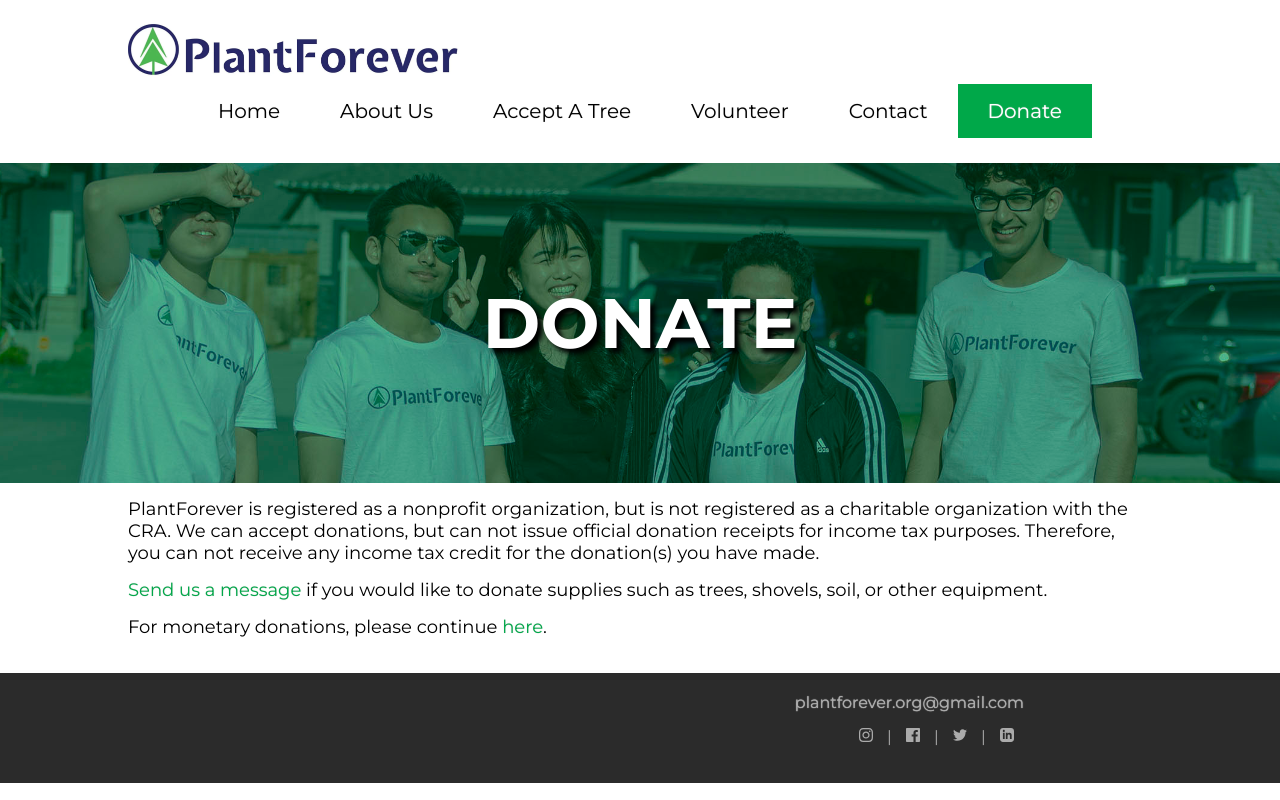
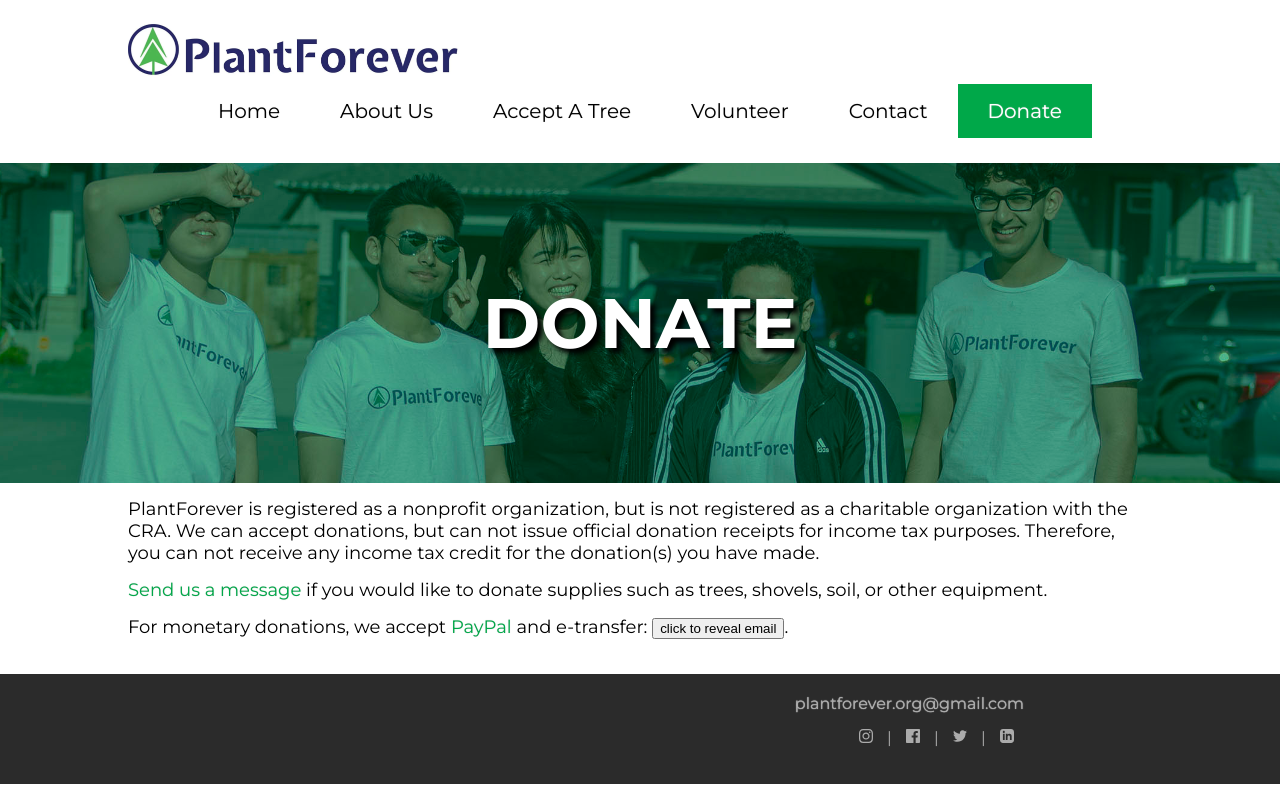
Before and after one commit to cocoliliace/PlantForever, a Vue app: page /donate in a window 1280 px wide. Built offline with nearby package versions, Linux system fonts and the light colour scheme.

Commit message:
add e-transfer method (#54)
* add e-transfer method

* hide email

```diff
--- a/src/views/Donate.vue
+++ b/src/views/Donate.vue
@@ -14,12 +14,15 @@
       donate supplies such as trees, shovels, soil, or other equipment.
     </div>
     <div class="text" style="margin-bottom: 35px;">
-      For monetary donations, please continue
+      For monetary donations, we accept
       <form action="https://www.paypal.com/cgi-bin/webscr" method="post" target="_blank">
         <input type="hidden" name="cmd" value="_s-xclick" />
         <input type="hidden" name="hosted_button_id" value="UMPE77Y2R9L46" />
-        <input type="submit" value="here" />
-      </form>.
+        <input type="submit" value="PayPal" />
+      </form>
+      and e-transfer:
+      <button v-if="!isEmailRevealed" @click="isEmailRevealed = true">click to reveal email</button>
+      <span v-else>plantforever.ca@gmail.com</span>.
     </div>
   </div>
 </template>
@@ -36,7 +39,12 @@ export default {
     link: [
       { rel: "canonical", href: "https://www.plantforever.org/donate" }
     ]
-  }
+  },
+  data() {
+    return {
+      isEmailRevealed: false,
+    };
+  },
 }
 </script>
 
```
